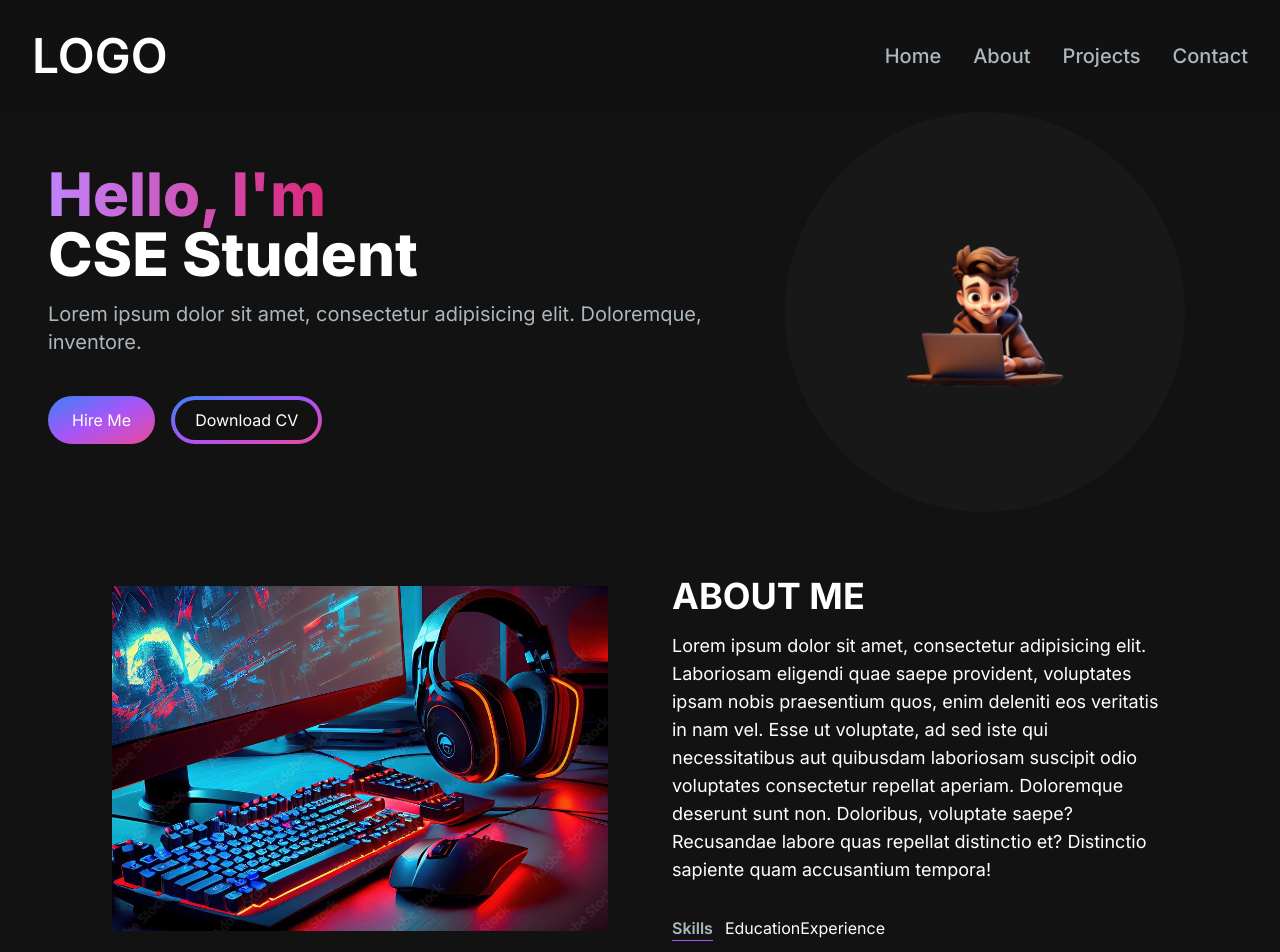
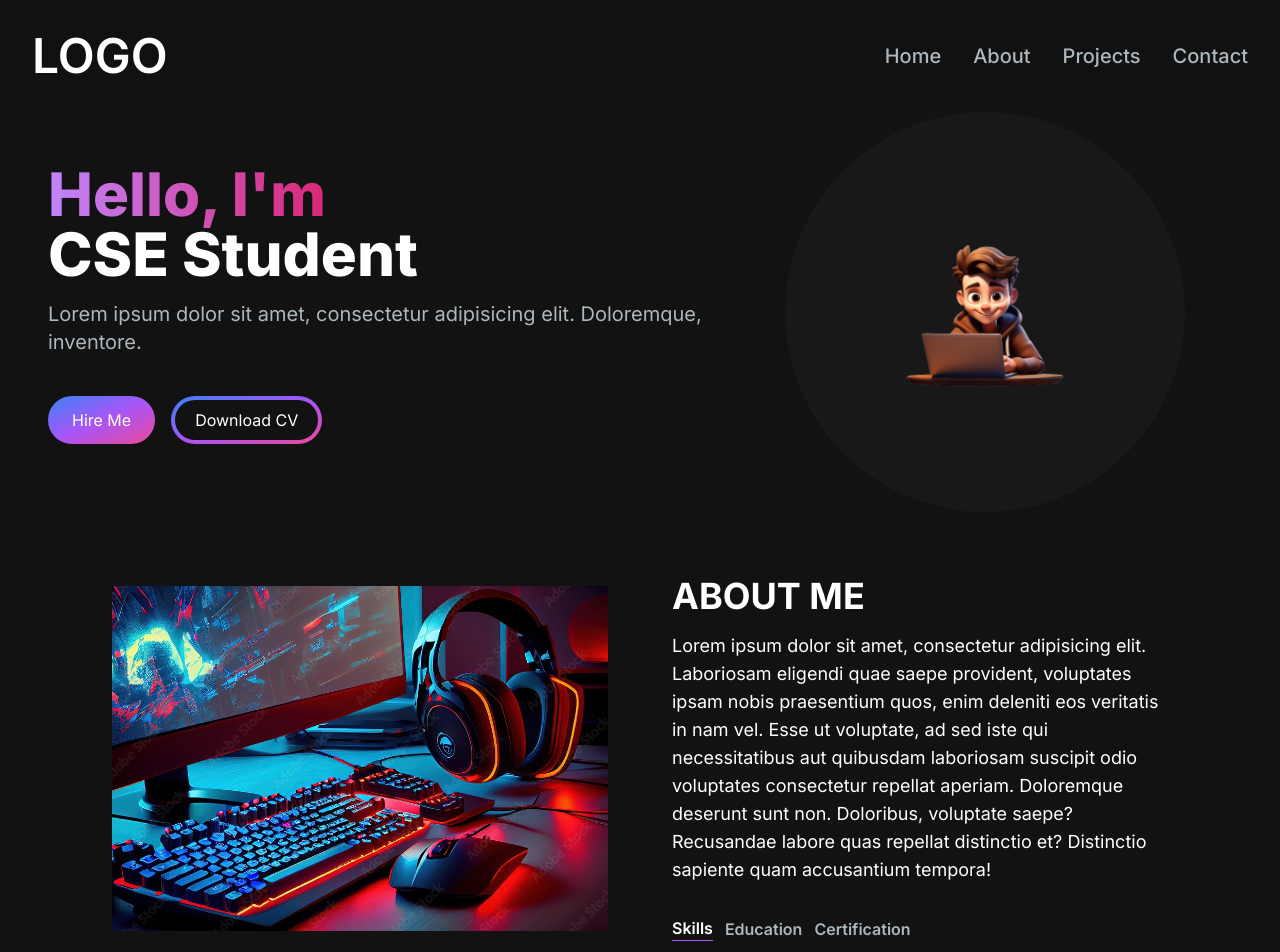
Before and after one commit to Wasif0787/Portfolio, a Next.js app: page / in a window 1280 px wide. Shown: the top 952 px of the page. Built offline with nearby package versions, Linux system fonts and the light colour scheme.

Commit message:
Watched till 53min 56sec

```diff
--- a/src/app/Components/AboutSection.jsx
+++ b/src/app/Components/AboutSection.jsx
@@ -1,9 +1,10 @@
 "use client"
 import React,{useTransition,useState} from "react";
 import Image from "next/image"
+import TabButton from "./TabButton";
 const AboutSection = () => {
   const [tab,setTab] = useState("skills")
-  const [startTransition,isPending] = useTransition()
+  const [isPending,startTransition] = useTransition()
 
   const handleTabChange=(id)=>{
     startTransition(()=>{
@@ -19,9 +20,9 @@ const AboutSection = () => {
           <h2 className="text-4xl text-white font-bold mb-4 ">ABOUT ME</h2>
           <p className="text-base lg:text-lg">Lorem ipsum dolor sit amet, consectetur adipisicing elit. Laboriosam eligendi quae saepe provident, voluptates ipsam nobis praesentium quos, enim deleniti eos veritatis in nam vel. Esse ut voluptate, ad sed iste qui necessitatibus aut quibusdam laboriosam suscipit odio voluptates consectetur repellat aperiam. Doloremque deserunt sunt non. Doloribus, voluptate saepe? Recusandae labore quas repellat distinctio et? Distinctio sapiente quam accusantium tempora!</p>
           <div className="flex flex-row mt-8">
-            <span className="mr-3 font-semibold hover:text-white text-[#ADB7BE] border-b border-purple-500">Skills</span>
-            <span>Education</span>
-            <span>Experience</span>
+          <TabButton selectTab={()=>handleTabChange("skills")} active={tab==="skills"}>Skills</TabButton>
+          <TabButton selectTab={()=>handleTabChange("education")} active={tab==="education"}>Education</TabButton>
+          <TabButton selectTab={()=>handleTabChange("certification")} active={tab==="certification"}>Certification</TabButton>
           </div>
         </div>
       </div>
--- a/src/app/Components/TabButton.jsx
+++ b/src/app/Components/TabButton.jsx
@@ -1,12 +1,13 @@
 import React from 'react'
 
-const TabButton = ({active,selectTab,children}) => {
-    const nuttonClasses = active?"text-white border-b border-purple-500":"text-[#ADB7BE]"
+const TabButton = ({ active, selectTab, children }) => {
+  const buttonClasses = active ? "text-white border-b border-purple-500" : "text-[#ADB7BE]"
   return (
     <button onClick={selectTab}>
-        <p className="mr-3 font-semibold hover:text-white text-[#ADB7BE] border-b border-purple-500">
+      <p className={`mr-3 font-semibold hover:text-white ${buttonClasses}`}>
         {children}
-        </p></button>
+      </p>
+    </button>
   )
 }
 
```
Also changed, not shown: src/app/Components/Navbar.jsx (+4 -7 lines).
